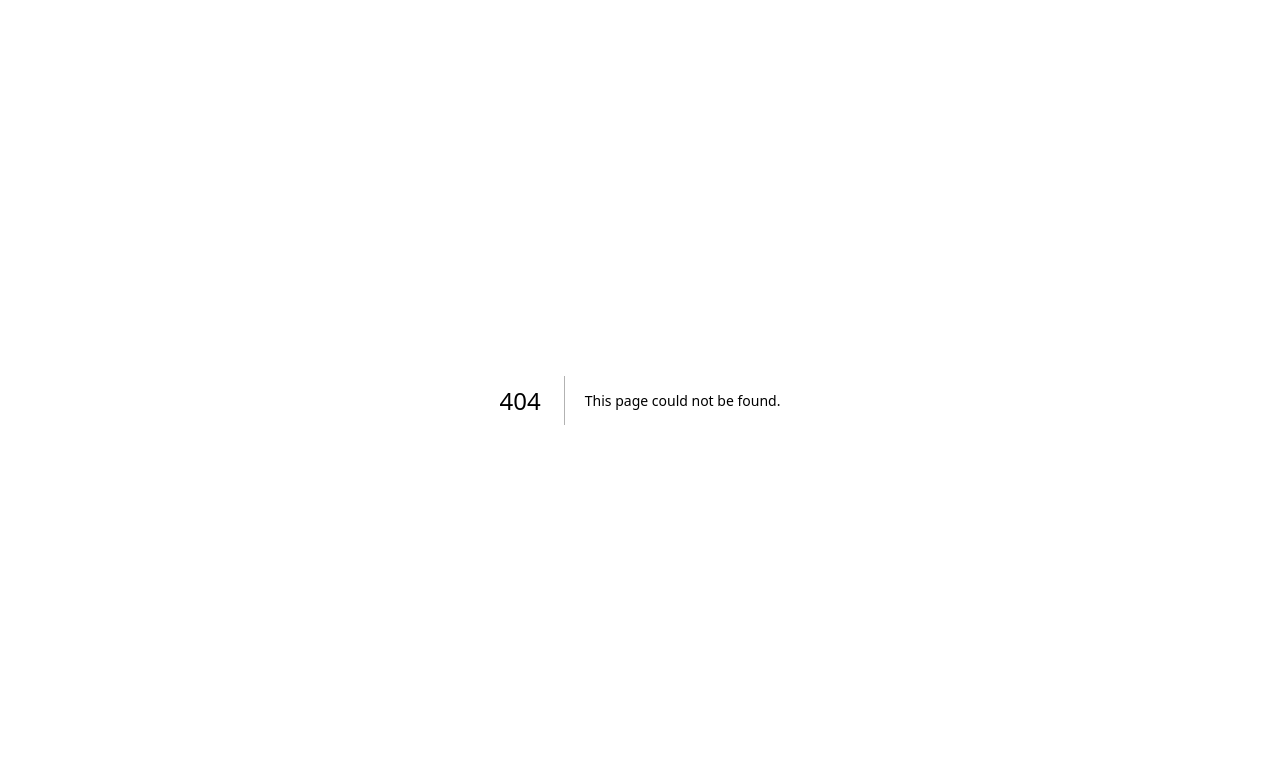
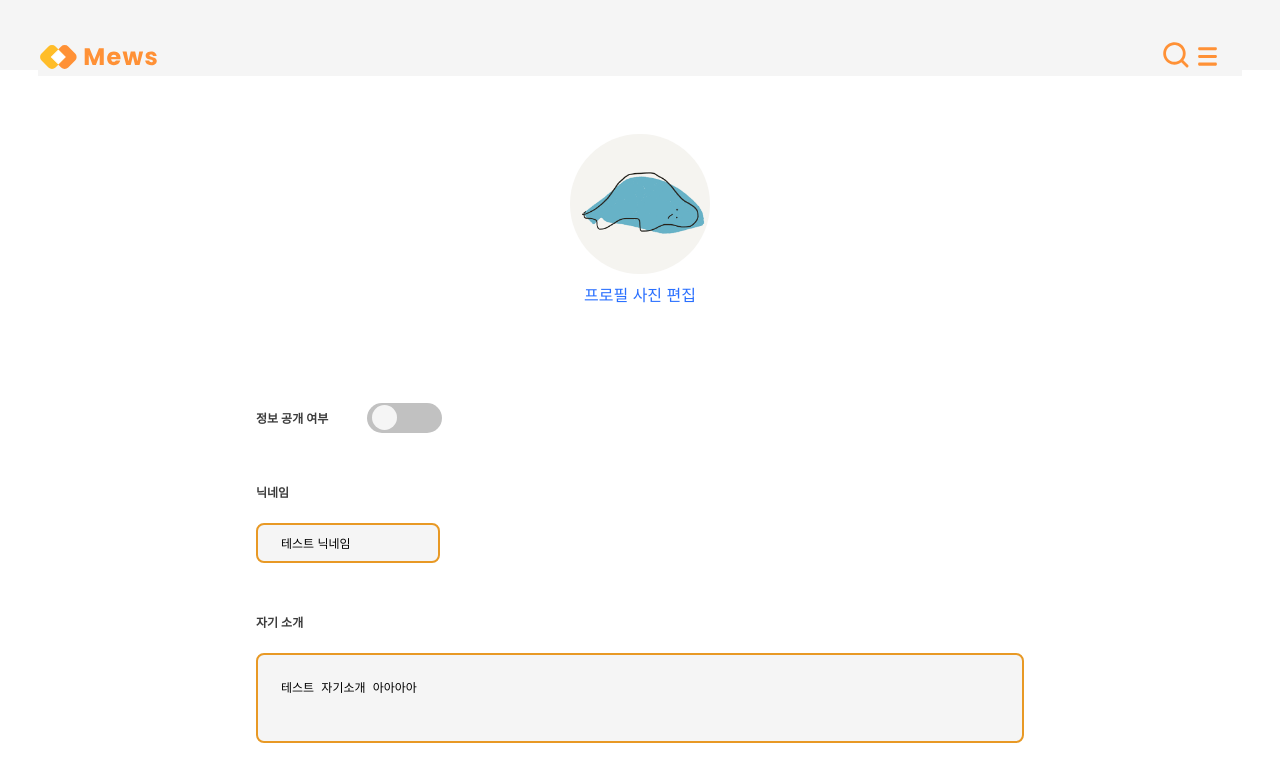
Before and after one commit to Mews-MIS/Mews-Client, a Next.js app: page /MyPage/edit in a window 1280 px wide. Before the commit this address had no page. Shown: the top 782 px of the page. Built offline with nearby package versions, Linux system fonts and the light colour scheme; what emotion-reset would draw is missing.

Commit message:
feat: Toggle Btn 삭제, 프로필 수정에 병합

```diff
--- /dev/null
+++ b/src/pages/MyPage/edit/index.tsx
@@ -0,0 +1,64 @@
+import EditFinishBtn from "@components/EditFinishBtn";
+import EditProfileImage from "@components/EditProfileImage";
+import TobNavBar from "@components/TopNavBar";
+import React, { useState } from "react";
+import * as s from "./styles";
+
+const EditMypage = () => {
+  const [isFirstState, setIsFirstState] = useState(true); // 수정 사항 없다면 버튼 비활성화
+  const [isOn, setIsOn] = useState(false);
+  const [nickname, setNickname] = useState("테스트 닉네임");
+  const [introduce, setIntroduce] = useState("테스트 자기소개 아아아아");
+
+  const toggleHandler = () => {
+    setIsOn(!isOn);
+    setIsFirstState(false);
+  };
+
+  const onChangeNickname = (e: React.ChangeEvent<HTMLInputElement>) => {
+    setNickname(e.target.value);
+    setIsFirstState(false);
+  };
+
+  const onChangeIntroduce = (e: React.ChangeEvent<HTMLTextAreaElement>) => {
+    setIntroduce(e.target.value);
+    setIsFirstState(false);
+  };
+
+  return (
+    <s.Wrapper>
+      <TobNavBar />
+      <s.Container>
+        <s.EditImageContainer>
+          <EditProfileImage />
+        </s.EditImageContainer>
+
+        <s.EditInfoContainer>
+          <s.ToggleContainer>
+            <s.ToggleText>정보 공개 여부</s.ToggleText>
+            <s.ToggleBtn onClick={toggleHandler}>
+              <div className={`toggle-container ${isOn ? "toggle--checked" : ""}`} />
+              <div className={`toggle-circle ${isOn ? "toggle--checked" : ""}`} />
+            </s.ToggleBtn>
+          </s.ToggleContainer>
+
+          <s.NicknameContainer>
+            <s.Nickname>닉네임</s.Nickname>
+            <s.NicknameInput onChange={onChangeNickname} value={nickname} />
+          </s.NicknameContainer>
+
+          <s.IntroduceContainer>
+            <s.Introduce>자기 소개</s.Introduce>
+            <s.IntroduceTextarea onChange={onChangeIntroduce} value={introduce} />
+          </s.IntroduceContainer>
+        </s.EditInfoContainer>
+
+        <s.EditBtnContainer>
+          <EditFinishBtn isFirstState={isFirstState} />
+        </s.EditBtnContainer>
+      </s.Container>
+    </s.Wrapper>
+  );
+};
+
+export default EditMypage;
--- /dev/null
+++ b/src/pages/MyPage/edit/styles.ts
@@ -0,0 +1,111 @@
+import styled from "@emotion/styled";
+import theme from "@styles/Theme";
+
+export const Wrapper = styled.div`
+  background-color: ${theme.COLORS.CONTAINER_WHITE};
+  height: 100vh;
+`;
+
+export const Container = styled.div`
+  display: flex;
+  flex-direction: column;
+  align-items: center;
+  margin-top: 70px;
+`;
+
+export const EditImageContainer = styled.div`
+  width: 60vw;
+  margin-top: 5%;
+  margin-bottom: 7%;
+`;
+
+export const EditInfoContainer = styled.div`
+  width: 60vw;
+`;
+
+export const ToggleContainer = styled.div`
+  display: flex;
+  flex-direction: row;
+  font-size: ${theme.FONT_SIZE.SMALL_SIZE};
+  font-weight: ${theme.FONT_WEIGHT.BOLD};
+  align-items: center;
+`;
+
+export const ToggleText = styled.div``;
+
+export const ToggleBtn = styled.div`
+  position: relative;
+  cursor: pointer;
+  margin-left: 5%;
+
+  > .toggle-container {
+    width: 75px;
+    height: 30px;
+    border-radius: 40px;
+    background-color: ${theme.COLORS.LINE_GRAY};
+    transition: all 0.2s ease;
+  }
+
+  > .toggle--checked {
+    background-color: ${theme.COLORS.BRIGHT_ORANGE};
+  }
+
+  > .toggle-circle {
+    position: absolute;
+    top: 2px;
+    left: 5px;
+    width: 25px;
+    height: 25px;
+    border-radius: 70%;
+    background-color: ${theme.COLORS.BACKGROUND_WHITE};
+    transition: all 0.25s ease;
+  }
+
+  > .toggle--checked {
+    left: 45px;
+  }
+`;
+
+export const NicknameContainer = styled.div`
+  margin-top: 50px;
+`;
+
+export const Nickname = styled.div`
+  font-size: ${theme.FONT_SIZE.SMALL_SIZE};
+  font-weight: ${theme.FONT_WEIGHT.BOLD};
+`;
+
+export const NicknameInput = styled.input`
+  margin-top: 3%;
+  font-size: ${theme.FONT_SIZE.SMALL_SIZE};
+  border: solid 2px ${theme.COLORS.BRIGHT_ORANGE};
+  border-radius: 8px;
+  background: ${theme.COLORS.BACKGROUND_WHITE};
+  height: 40px;
+  padding-left: 3%;
+`;
+
+export const IntroduceContainer = styled.div`
+  margin-top: 50px;
+`;
+
+export const Introduce = styled.div`
+  font-size: ${theme.FONT_SIZE.SMALL_SIZE};
+  font-weight: ${theme.FONT_WEIGHT.BOLD};
+`;
+
+export const IntroduceTextarea = styled.textarea`
+  width: 100%;
+  height: 90px;
+  margin-top: 3%;
+  padding: 3%;
+  font-size: ${theme.FONT_SIZE.SMALL_SIZE};
+  border: solid 2px ${theme.COLORS.BRIGHT_ORANGE};
+  border-radius: 8px;
+  background: ${theme.COLORS.BACKGROUND_WHITE};
+  resize: none;
+`;
+
+export const EditBtnContainer = styled.div`
+  margin-top: 70px;
+`;
```
Also changed, not shown: src/components/ToggleBtn/index.tsx (deleted, +0 -21 lines), src/components/ToggleBtn/styles.ts (deleted, +0 -40 lines), 1 other file (tests, documents, lock files or other folders).
